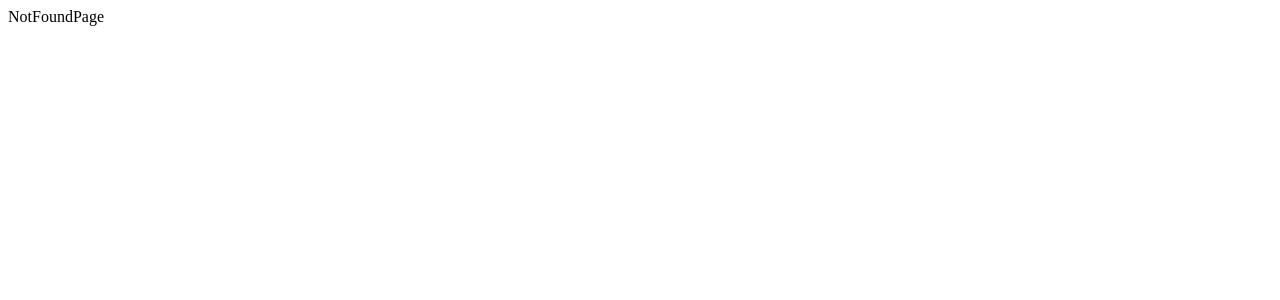
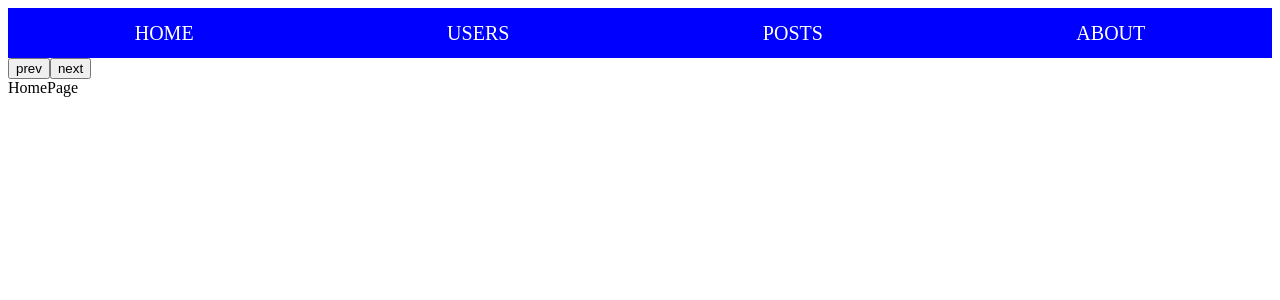
Before and after one commit to SofiyaYehorova/react-sept-2022, a React (Create React App) app: page /home in a window 1280 px wide. Shown: the top 300 px of the page. Built offline with nearby package versions, Linux system fonts and the light colour scheme.

Commit message:
hw_4_context

```diff
--- a/src/App.js
+++ b/src/App.js
@@ -1,4 +1,4 @@
-import {Route, Routes} from "react-router-dom";
+import {Navigate, Route, Routes} from "react-router-dom";
 import React from "react";
 
 import {AboutPage, HomePage, NotFoundPage, PostDetailsPage, PostsPage, UsersPage} from "./pages";
@@ -11,7 +11,8 @@ function App() {
         <div>
             <Routes>
                 <Route path={'/'} element={<MainLayout/>}>
-                    <Route index element={<HomePage/>}/>
+                    <Route index element={<Navigate to={'home'}/>}/>
+                    <Route path={'home'} element={<HomePage/>}/>
                     <Route path={'users'} element={<UsersPage/>}/>
                     <Route path={'posts'} element={<PostsPage/>}>
                         <Route path={':postId'} element={<PostDetailsPage/>}/>
--- a/src/index.js
+++ b/src/index.js
@@ -1,13 +1,17 @@
-import React from 'react';
+import React, {createContext} from 'react';
 import ReactDOM from 'react-dom/client';
 import {BrowserRouter} from "react-router-dom";
 
 import {App} from './App';
 
+export const MyContext = createContext(null)
+
 
 const root = ReactDOM.createRoot(document.getElementById('root'));
 root.render(
-    <BrowserRouter>
-        <App/>
-    </BrowserRouter>
+    <MyContext.Provider value={{name: 'Max', age: 4}}>
+        <BrowserRouter>
+            <App/>
+        </BrowserRouter>
+    </MyContext.Provider>
 );
--- a/src/pages/UsersPage/UsersPage.js
+++ b/src/pages/UsersPage/UsersPage.js
@@ -1,9 +1,13 @@
-import React from 'react';
+import React, {useContext} from 'react';
+
+import {MyContext} from "../../index";
 
 const UsersPage = () => {
+    const context = useContext(MyContext);
     return (
         <div>
-            UsersPage
+            <div>name:{context.name}</div>
+            <div>age:{context.age}</div>
         </div>
     );
 };
```
